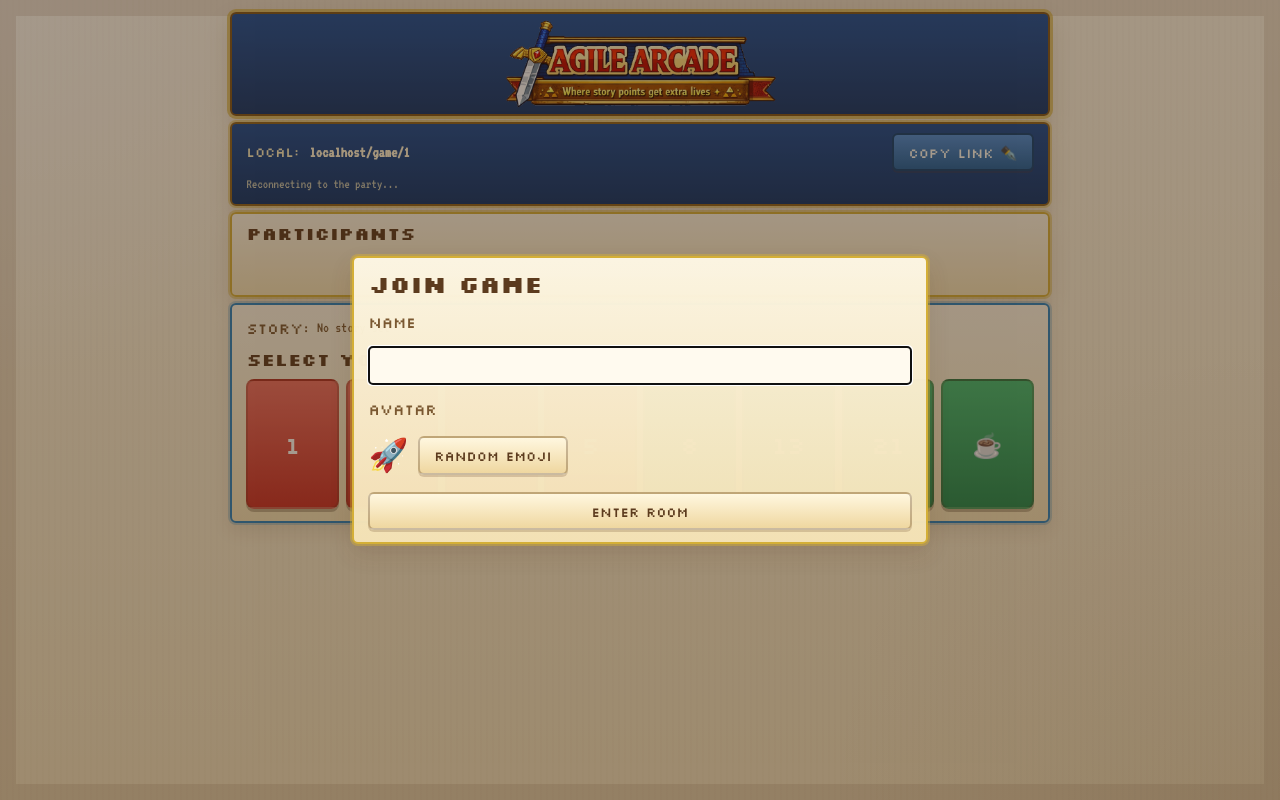
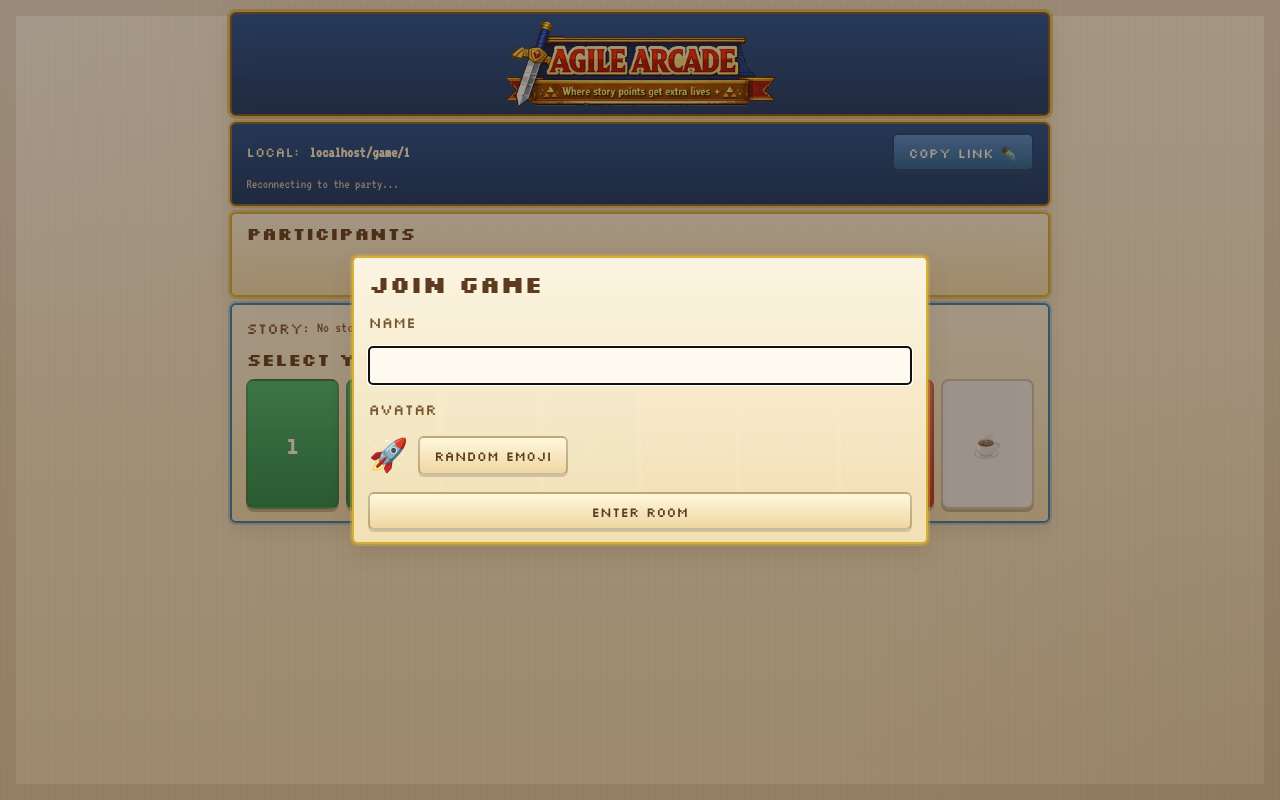
Before and after one commit to Dillie-O/agile-arcade, a Next.js app: page /game/1 in a window 1280 px wide. Built offline with nearby package versions, Linux system fonts and the light colour scheme.

Commit message:
Card color tweaks

```diff
--- a/src/components/CardDeck.tsx
+++ b/src/components/CardDeck.tsx
@@ -8,10 +8,15 @@ type Props = {
 };
 
 export function CardDeck({ deckType, selectedValue, onSelect }: Props) {
+  const NEUTRAL = new Set(["☕", "?"]);
+  const GREEN   = new Set(["1", "2", "3", "5", "XS", "S", "M"]);
+
   return (
     <div className={`card-grid${selectedValue ? " has-voted" : ""}`}>
       {DECKS[deckType].map((value) => {
-        const toneClass = ["1", "2", "3", "5"].includes(value) ? "card-red" : "card-green";
+        let toneClass = "card-red";
+        if (NEUTRAL.has(value)) toneClass = "card-brown";
+        else if (GREEN.has(value)) toneClass = "card-green";
 
         return (
           <button
```
